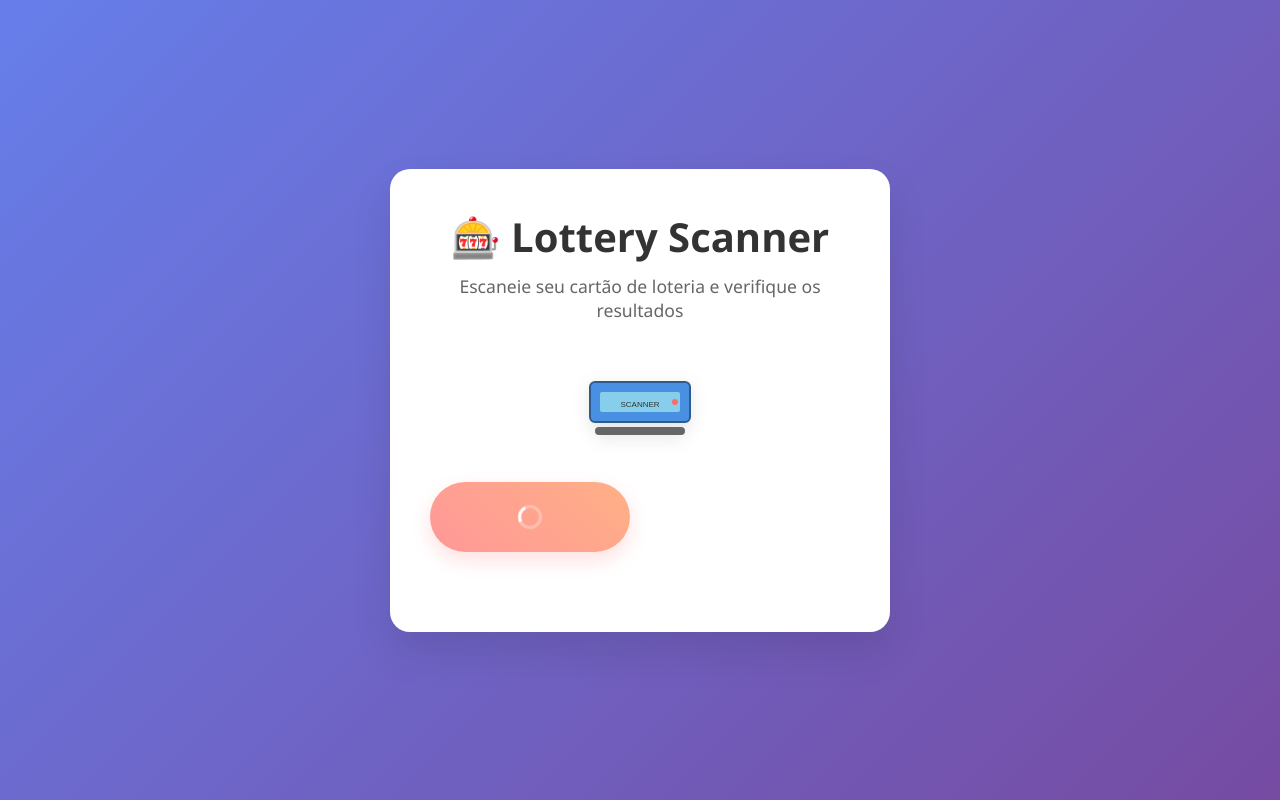
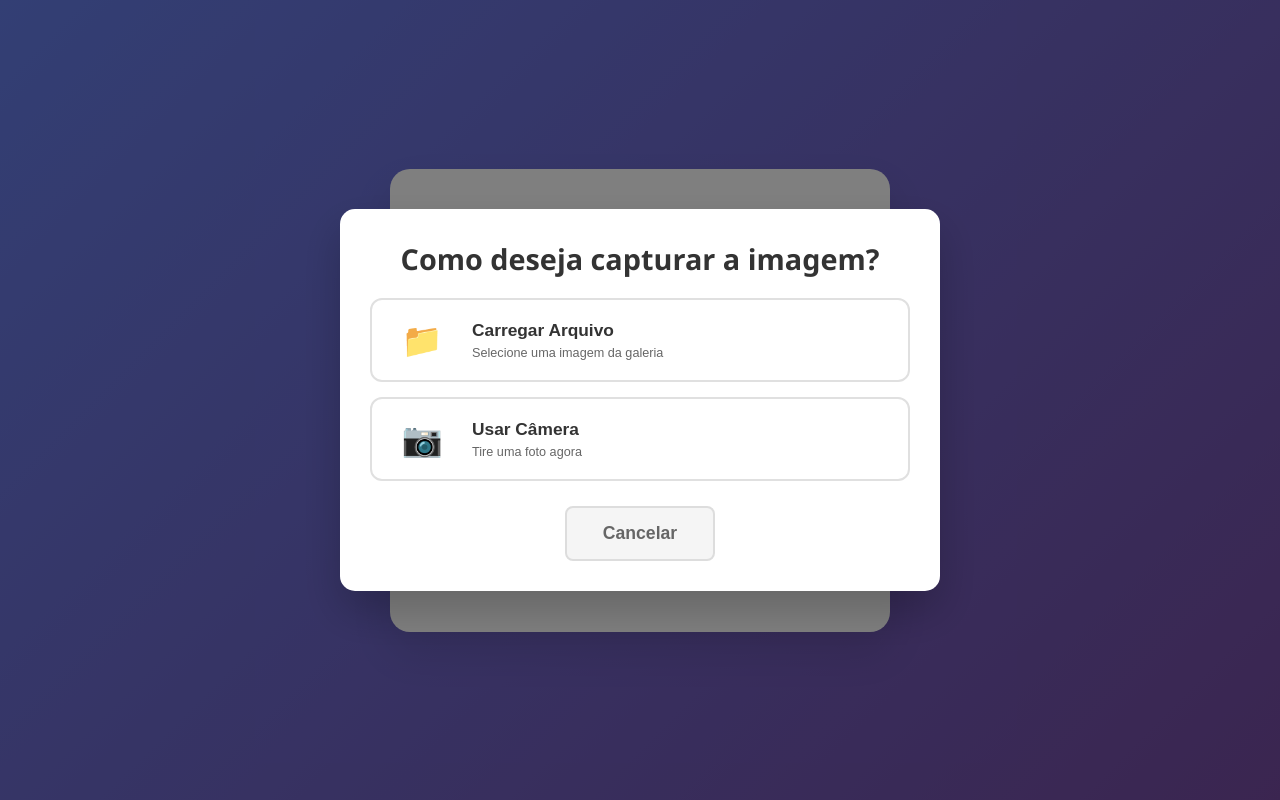
Before and after one commit to sidneygoldbach/LS, a plain HTML site: page index.html in a window 1280 px wide. Both pictures are taken after a click on the button "SCAN". Drawn offline with Linux system fonts and the light colour scheme.

Commit message:
Fix: Corrigir botões do modal de escolha de captura
- Adicionar elementos do modal de captura na inicialização
- Vincular event listeners corretamente aos botões
- Remover eventos onclick inline do HTML
- Adicionar funcionalidade de fechar modal clicando fora

Problema resolvido: Os botões 'Carregar Arquivo' e 'Usar Câmera'
não funcionavam devido a eventos onclick inline que dependiam
da variável global lotteryScanner não estar disponível.

Agora os botões funcionam corretamente através de event listeners
vinculados no método bindEvents da classe.

```diff
--- a/index.html
+++ b/index.html
@@ -53,8 +53,32 @@
             </div>
 
             <!-- Input oculto para captura de imagem -->
-            <input type="file" id="imageInput" accept="image/*" capture="environment" style="display: none;">
+            <input type="file" id="imageInput" accept="image/*" style="display: none;">
         </main>
+
+        <!-- Modal de escolha de método de captura -->
+        <div id="captureModal" class="modal" style="display: none;">
+            <div class="modal-content">
+                <h2>Como deseja capturar a imagem?</h2>
+                <div class="capture-options">
+                    <button id="fileOption" class="capture-option-btn">
+                        <div class="option-icon">📁</div>
+                        <div class="option-text">
+                            <h3>Carregar Arquivo</h3>
+                            <p>Selecione uma imagem da galeria</p>
+                        </div>
+                    </button>
+                    <button id="cameraOption" class="capture-option-btn">
+                        <div class="option-icon">📷</div>
+                        <div class="option-text">
+                            <h3>Usar Câmera</h3>
+                            <p>Tire uma foto agora</p>
+                        </div>
+                    </button>
+                </div>
+                <button id="cancelCaptureBtn" class="cancel-btn">Cancelar</button>
+            </div>
+        </div>
 
         <!-- Modal para edição de números -->
         <div id="numbersModal" class="modal hidden">
--- a/lottery-scanner.css
+++ b/lottery-scanner.css
@@ -290,6 +290,102 @@ header p {
     box-shadow: 0 6px 20px rgba(102, 126, 234, 0.4);
 }
 
+/* Estilos do modal de captura */
+.capture-options {
+    display: flex;
+    flex-direction: column;
+    gap: 15px;
+    margin-bottom: 25px;
+}
+
+.capture-option-btn {
+    display: flex;
+    align-items: center;
+    padding: 20px;
+    border: 2px solid #e0e0e0;
+    border-radius: 12px;
+    background: white;
+    cursor: pointer;
+    transition: all 0.3s ease;
+    text-align: left;
+    width: 100%;
+}
+
+.capture-option-btn:hover {
+    border-color: #667eea;
+    background: #f8f9ff;
+    transform: translateY(-2px);
+    box-shadow: 0 4px 15px rgba(102, 126, 234, 0.2);
+}
+
+.option-icon {
+    font-size: 2.5em;
+    margin-right: 20px;
+    min-width: 60px;
+    text-align: center;
+}
+
+.option-text h3 {
+    color: #333;
+    font-size: 1.3em;
+    margin-bottom: 5px;
+    font-weight: 600;
+}
+
+.option-text p {
+    color: #666;
+    font-size: 0.95em;
+    margin: 0;
+}
+
+/* Estilos do modal de captura */
+.capture-options {
+    display: flex;
+    flex-direction: column;
+    gap: 15px;
+    margin-bottom: 25px;
+}
+
+.capture-option-btn {
+    display: flex;
+    align-items: center;
+    padding: 20px;
+    border: 2px solid #e0e0e0;
+    border-radius: 12px;
+    background: white;
+    cursor: pointer;
+    transition: all 0.3s ease;
+    text-align: left;
+    width: 100%;
+}
+
+.capture-option-btn:hover {
+    border-color: #667eea;
+    background: #f8f9ff;
+    transform: translateY(-2px);
+    box-shadow: 0 4px 15px rgba(102, 126, 234, 0.2);
+}
+
+.option-icon {
+    font-size: 2.5em;
+    margin-right: 20px;
+    min-width: 60px;
+    text-align: center;
+}
+
+.option-text h3 {
+    color: #333;
+    font-size: 1.3em;
+    margin-bottom: 5px;
+    font-weight: 600;
+}
+
+.option-text p {
+    color: #666;
+    font-size: 0.95em;
+    margin: 0;
+}
+
 /* Resultados */
 #resultsContent {
     background: #f8f9fa;
--- a/lottery-scanner.js
+++ b/lottery-scanner.js
@@ -17,6 +17,12 @@ class LotteryScanner {
         this.scanText = document.getElementById('scanText');
         this.loadingSpinner = document.getElementById('loadingSpinner');
         this.imageInput = document.getElementById('imageInput');
+
+        // Modal de captura
+        this.captureModal = document.getElementById('captureModal');
+        this.fileOptionBtn = document.getElementById('fileOption');
+        this.cameraOptionBtn = document.getElementById('cameraOption');
+        this.cancelCaptureBtn = document.getElementById('cancelCaptureBtn');
 
         // Modal de números
         this.numbersModal = document.getElementById('numbersModal');
@@ -39,6 +45,11 @@ class LotteryScanner {
         // Evento de mudança no input de imagem
         this.imageInput.addEventListener('change', (e) => this.handleImageSelect(e));
 
+        // Eventos do modal de captura
+        this.fileOptionBtn.addEventListener('click', () => this.selectFileCapture());
+        this.cameraOptionBtn.addEventListener('click', () => this.selectCameraCapture());
+        this.cancelCaptureBtn.addEventListener('click', () => this.closeCaptureModal());
+
         // Eventos do modal de números
         this.checkNumbersBtn.addEventListener('click', () => this.checkNumbers());
         this.cancelBtn.addEventListener('click', () => this.closeNumbersModal());
@@ -47,6 +58,12 @@ class LotteryScanner {
         this.finishBtn.addEventListener('click', () => this.finish());
 
         // Fechar modal clicando fora
+        this.captureModal.addEventListener('click', (e) => {
+            if (e.target === this.captureModal) {
+                this.closeCaptureModal();
+            }
+        });
+
         this.numbersModal.addEventListener('click', (e) => {
             if (e.target === this.numbersModal) {
                 this.closeNumbersModal();
@@ -68,11 +85,40 @@ class LotteryScanner {
     }
 
     startScan() {
+        console.log('🔍 startScan() chamado - sempre mostrando modal de captura');
+        this.showCaptureModal();
+    }
+
+    showCaptureModal() {
+        console.log('📱 Exibindo modal de captura');
+        const captureModal = document.getElementById('captureModal');
+        if (captureModal) {
+            captureModal.style.display = 'flex';
+            console.log('✅ Modal de captura exibido');
+        } else {
+            console.error('❌ Modal de captura não encontrado');
+        }
+    }
+
+    closeCaptureModal() {
+        const captureModal = document.getElementById('captureModal');
+        captureModal.style.display = 'none';
+    }
+
+    selectFileCapture() {
+        this.closeCaptureModal();
         this.showLoading();
         // Simular um pequeno delay para mostrar o loading
         setTimeout(() => {
             this.imageInput.click();
         }, 500);
+    }
+
+    selectCameraCapture() {
+        this.closeCaptureModal();
+        // Por enquanto, usar a mesma funcionalidade de arquivo
+        // Futuramente pode ser implementada a captura da câmera
+        this.selectFileCapture();
     }
 
     showLoading() {
```
